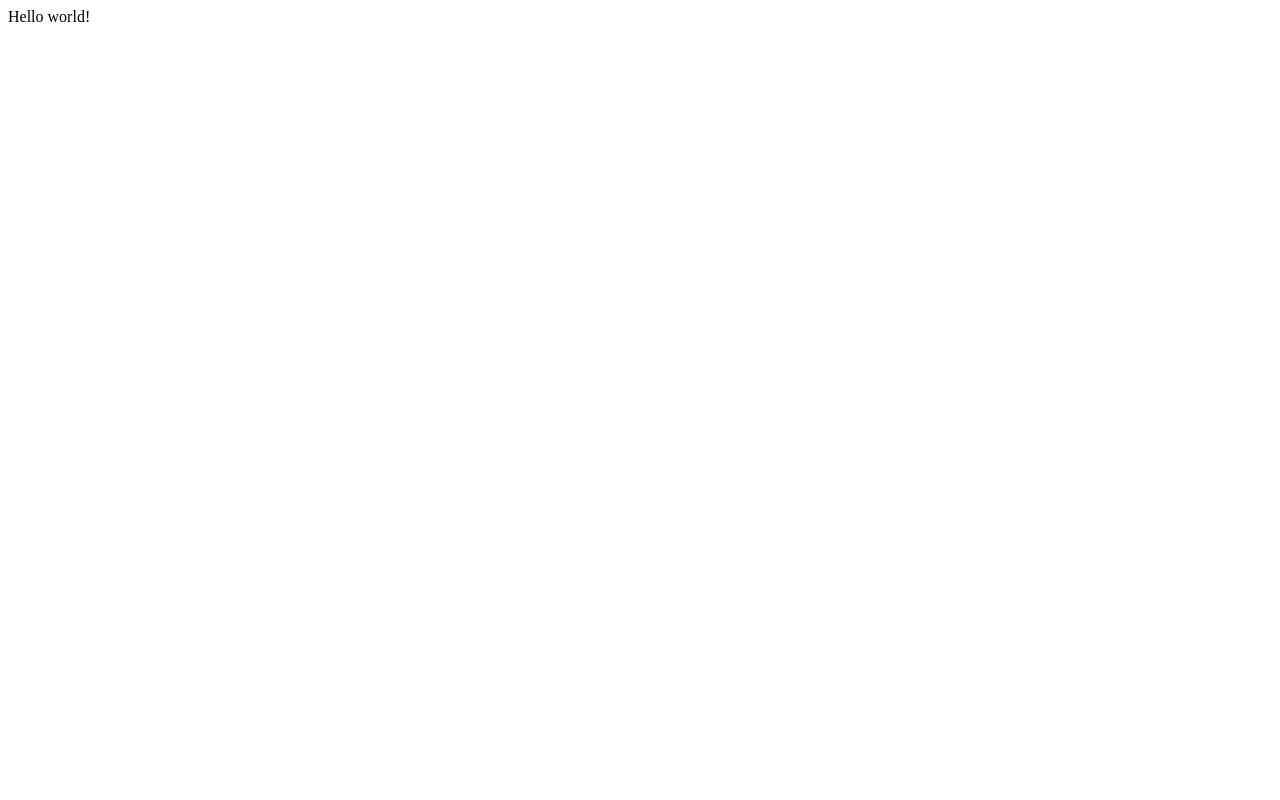
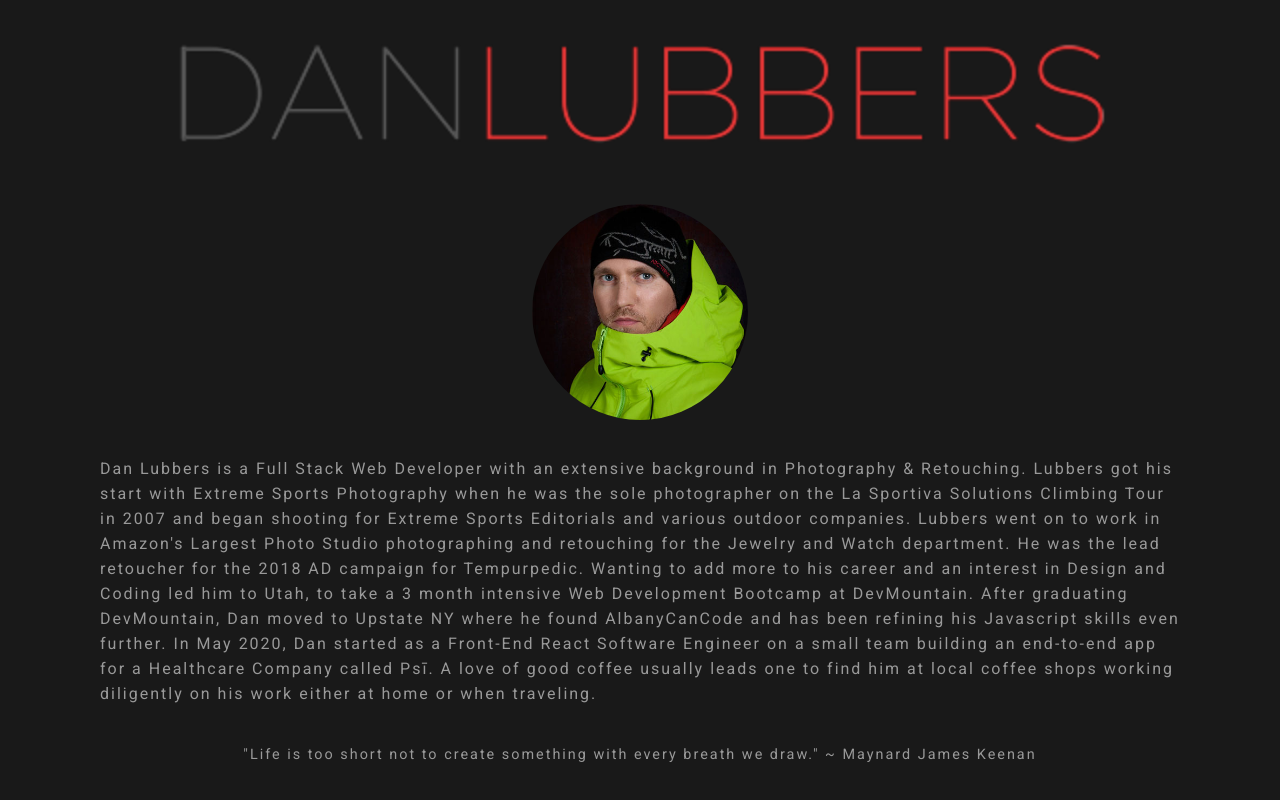
Before and after one commit to danlubbers/webdev-danlubbers-ts, a Gatsby site: page / in a window 1280 px wide. Built offline with nearby package versions, Linux system fonts and the light colour scheme; Gatsby itself is replaced by a stand-in of ours.

Commit message:
New Web Development site using Gatsby and Typescript

```diff
--- /dev/null
+++ b/gatsby-broswer.js
@@ -0,0 +1 @@
+import './src/pages/index.scss';
--- a/gatsby-config.js
+++ b/gatsby-config.js
@@ -5,6 +5,8 @@
  */
 
 module.exports = {
-  /* Your site config here */
+  siteMetadata: {
+    title: 'Dan Lubbers Web Development Site',
+  },
   plugins: ['gatsby-plugin-typescript', 'gatsby-plugin-sass'],
 };
--- /dev/null
+++ b/src/components/Bio/Bio.scss
@@ -0,0 +1,29 @@
+.bio-container {
+  margin: 0 auto;
+  width: 90%;
+}
+
+.bio-image {
+  padding: 20px 0;
+  width: 20%;
+  border-radius: 50%;
+  margin: 0 auto;
+  display: block;
+
+  @media (max-width: 768px) {
+    width: 40%;
+  }
+}
+
+.about-section {
+  color: #999;
+  font-family: 'Roboto', sans-serif;
+  line-height: 25px;
+  letter-spacing: 2px;
+  padding-bottom: 20px;
+}
+
+.quote {
+  font-size: 0.9em;
+  text-align: center;
+}
--- /dev/null
+++ b/src/components/Bio/Bio.tsx
@@ -0,0 +1,70 @@
+// import Codewars from './codewars/Codewars';
+import bioImage from '../../assets/images/bio.jpg';
+// import SocialMedia from '../components/SocialMedia';
+import React from 'react';
+import './Bio.scss';
+
+const Bio = () => {
+  return (
+    <div className="bio-container">
+      <img className="bio-image" src={bioImage} alt="bio" />
+      <div className="social-media-container">{/* <SocialMedia /> */}</div>
+      {/* <Codewars /> */}
+      <p className="about-section">
+        Dan Lubbers is a Full Stack Web Developer with an extensive background in Photography &
+        Retouching. Lubbers got his start with Extreme Sports Photography when he was the sole
+        photographer on the La Sportiva Solutions Climbing Tour in 2007 and began shooting for
+        Extreme Sports Editorials and various outdoor companies. Lubbers went on to work in{' '}
+        <a
+          href="https://www.amazon.com/watches/s?k=watches"
+          aria-label="Amazon Watches"
+          target="_blank"
+          rel="noopener noreferrer"
+        >
+          Amazon's Largest Photo Studio
+        </a>{' '}
+        photographing and retouching for the Jewelry and Watch department. He was the lead retoucher
+        for the 2018 AD campaign for{' '}
+        <a
+          href="https://www.tempurpedic.com/"
+          aria-label="Tempurpedic"
+          target="_blank"
+          rel="noopener noreferrer"
+        >
+          Tempurpedic
+        </a>
+        . Wanting to add more to his career and an interest in Design and Coding led him to Utah, to
+        take a 3 month intensive Web Development Bootcamp at{' '}
+        <a
+          className="devMtn"
+          href="https://devmountain.com/"
+          aria-label="DevMountain Bootcamp"
+          target="_blank"
+          rel="noopener noreferrer"
+        >
+          DevMountain
+        </a>
+        . After graduating DevMountain, Dan moved to Upstate NY where he found{' '}
+        <a
+          className="albanyCanCode"
+          href="https://albanycancode.org/"
+          aria-label="AlbanyCanCode Bootcamp"
+          target="_blank"
+          rel="noopener noreferrer"
+        >
+          AlbanyCanCode
+        </a>{' '}
+        and has been refining his Javascript skills even further. In May 2020, Dan started as a
+        Front-End React Software Engineer on a small team building an end-to-end app for a
+        Healthcare Company called Psī. A love of good coffee usually leads one to find him at local
+        coffee shops working diligently on his work either at home or when traveling.{' '}
+      </p>
+      <p className="about-section quote">
+        "Life is too short not to create something with every breath we draw." ~ Maynard James
+        Keenan
+      </p>
+    </div>
+  );
+};
+
+export default Bio;
--- /dev/null
+++ b/src/components/Header/Header.scss
@@ -0,0 +1,13 @@
+.header {
+  margin: 0 auto;
+  padding: 15px 10px;
+  display: flex;
+  justify-content: center;
+  align-items: center;
+  margin-bottom: 10px;
+  border-radius: 5px;
+}
+
+.header-logo {
+  width: 80%;
+}
--- /dev/null
+++ b/src/components/Header/Header.tsx
@@ -0,0 +1,11 @@
+import Logo from '../../assets/logos/danlubbers-logo.png';
+import React from 'react';
+import './Header.scss';
+
+const Header = () => (
+  <div className="header">
+    <img className="header-logo" src={Logo} alt="header logo" />
+  </div>
+);
+
+export default Header;
--- /dev/null
+++ b/src/pages/index.scss
@@ -0,0 +1,32 @@
+@import url('https://fonts.googleapis.com/css?family=Roboto');
+
+$font-family: 'Roboto', sans-serif;
+$text-color: #999;
+$hover-color: #9d2e26;
+
+@import '../components/Bio/Bio.scss';
+
+html {
+  margin: auto 0;
+  width: 100%;
+  display: flex;
+  justify-content: center;
+  background-color: #191919;
+}
+
+.app-wrapper {
+  max-width: 1200px;
+  display: flex;
+  flex-direction: column;
+}
+
+a {
+  margin: auto 0;
+  padding: 0;
+  color: $text-color;
+  text-decoration: none;
+}
+
+a:hover {
+  color: $hover-color;
+}
--- a/src/pages/index.tsx
+++ b/src/pages/index.tsx
@@ -1,3 +1,37 @@
+import Header from '../components/Header/Header';
+import Bio from '../components/Bio/Bio';
 import React from 'react';
+import './index.scss';
+import Helmet from 'react-helmet';
 
-export default () => <div>Hello world!</div>;
+const IndexPage = () => (
+  <div className="app-wrapper">
+    <Helmet>
+      <html lang="en" />
+      <title>Dan Lubbers | Full Stack Web Developer</title>
+      {/* @ts-ignore */}
+      <meta author="Dan Lubbers" />
+      <meta
+        name="description"
+        content="Dan Lubbers is a Photographer / Retoucher / Web Developer specializing in Studio and Environmental Portraits in Saratoga Springs, NY."
+      />
+      <meta
+        name="keywords"
+        content="dan lubbers, web, web developer, developer, development, full stack, coder, javascript, react, reactjs, programmer, photographer, photography, photographs, saratoga, springs, ny, new york, louisville, kentucky, ky, fine art, fine art portraiture, editorial, portraits, portraiture, environmental portraits, studio, product, people, emotion, passion, adventure, action, lifestyle, scenic, landscape, iphoneography, music, musicians, will, oldham, jim, james, my morning jacket, mmj, bonnie, prince, billy, sport, sports, red river gorge, rock climbing, climbing, climber, rockclimbing, headshots, commercial, cycling, trailrunning, running, athletes, professional, athletic, local"
+      />
+    </Helmet>
+
+    <div>
+      <Header />
+      <Bio />
+    </div>
+    {/* <div>
+      <Skillset />
+    </div>
+    <div>
+      <Projects />
+    </div> */}
+  </div>
+);
+
+export default IndexPage;
--- a/typings.d.ts
+++ b/typings.d.ts
@@ -1,2 +1,4 @@
 declare module '*.module.css';
 declare module '*.module.scss';
+
+declare module 'react-helmet';
```
Also changed, not shown: package.json (+7 -6 lines), src/assets/images/bio.jpg (added), src/assets/logos/danlubbers-logo.png (added), 1 other file.
